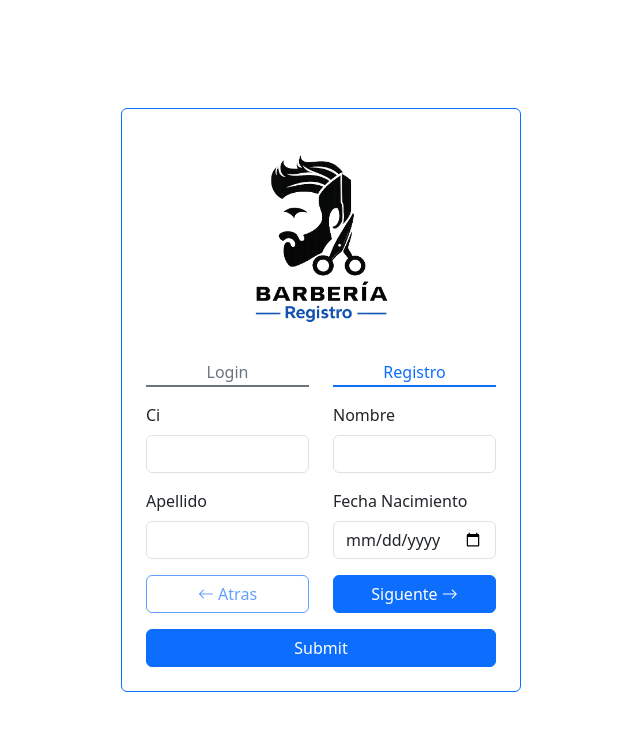
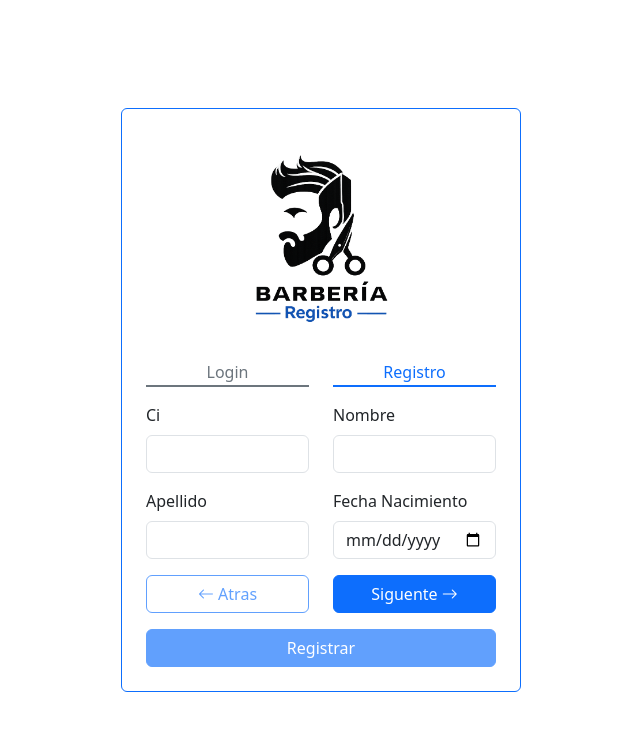
Before and after one commit to 17Franco/sistema-reservas-barberia, an Angular app in the folder BarberiaFrontend/: page /auth in a window 1280 px wide. Both pictures are taken after a click on the button "Registro". Shown: the top 730 px of the page, without its empty margins (319-959 px from the left). Built offline with nearby package versions, Linux system fonts and the light colour scheme.

Commit message:
Implemento Registro Usuario [Frontend]
Valido campos (ci,nombre apellido, cel,)
Realizo solicitud registro Usuario

```diff
--- a/BarberiaFrontend/package.json
+++ b/BarberiaFrontend/package.json
@@ -20,6 +20,7 @@
     "bootstrap": "^5.3.8",
     "bootstrap-icons": "^1.13.1",
     "rxjs": "~7.8.0",
+    "sweetalert2": "^11.26.25",
     "tslib": "^2.3.0"
   },
   "devDependencies": {
--- a/BarberiaFrontend/src/app/components/registro/registro.html
+++ b/BarberiaFrontend/src/app/components/registro/registro.html
@@ -1,46 +1,70 @@
 <form class="row" [formGroup]="formRegistro" (ngSubmit)="registro()">
     @if(step===1){
         <div class="col-6 mb-3 ">
-            <label for="exampleInputEmail1" class="form-label">Ci</label>
-            <input type="number" class="form-control" formControlName="ci" id="cedula" >
+            <label for="cedula" class="form-label">Ci</label>
+            <input type="text" class="form-control" formControlName="ci" id="cedula" [class.is-invalid]="campoInvalido('ci')" >
+            <div class="invalid-feedback">
+                {{obtenerMensajeError("ci")}}
+            </div>
         </div>
         <div class="col-6 mb-3 ">
-            <label for="exampleInputEmail1" class="form-label">Nombre</label>
-            <input type="text" class="form-control" formControlName="nombre" id="name" >
+            <label for="name" class="form-label">Nombre</label>
+            <input type="text" class="form-control" formControlName="nombre" id="name" [class.is-invalid]="campoInvalido('nombre')" >
+             <div class="invalid-feedback">
+                {{obtenerMensajeError("nombre")}}
+            </div>
         </div>
         <div class="col-6 mb-3">
-            <label for="exampleInputPassword1" class="form-label">Apellido</label>
-            <input type="text" class="form-control" formControlName="apellido" id="apellido">
+            <label for="apellido" class="form-label">Apellido</label>
+            <input type="text" class="form-control" formControlName="apellido" id="apellido" [class.is-invalid]="campoInvalido('apellido')">
+             <div class="invalid-feedback">
+                {{obtenerMensajeError("apellido")}}
+            </div>
         </div>
         <div class="col-6 mb-3">
             <label for="exampleInputPassword1" class="form-label">Fecha Nacimiento</label>
-            <input type="date" class="form-control" formControlName="fechaNac" id="fechaNac">
+            <input type="date" class="form-control" formControlName="fechaNac" id="fechaNac" [class.is-invalid]="campoInvalido('fechaNac')">
+            <div class="invalid-feedback">
+                {{obtenerMensajeError("fechaNac")}}
+            </div>
         </div>
 
     }
     @if(step===2){
         <div class="col-12 mb-3">
             <label for="exampleInputPassword1" class="form-label">Numero Celular</label>
-            <input type="numbre" class="form-control" formControlName="cel" id="celular">
+            <input type="numbre" class="form-control" formControlName="cel" id="celular" [class.is-invalid]="campoInvalido('cel')">
+            <div class="invalid-feedback">
+                {{obtenerMensajeError("cel")}}
+            </div>
         </div>
          <div class="col-12  mb-3">
             <label for="exampleInputPassword1" class="form-label">Seleccione Foto Perfil (Opcional)</label>
-            <input type="file" class="form-control" formControlName="foto" id="foto">
+            <input type="file" class="form-control form-control-sm"  id="foto" (change)="onFileChange($event)">
         </div>
 
     }
     @if(step === 3){
         <div class=" mb-3">
             <label for="exampleInputPassword1" class="form-label">Email</label>
-            <input type="email" class="form-control" formControlName="email" id="email">
+            <input type="email" class="form-control" formControlName="email" id="email" [class.is-invalid]="campoInvalido('email')">
+            <div class="invalid-feedback">
+                {{obtenerMensajeError("email")}}
+            </div>
         </div>
         <div class="col-6 mb-3">
             <label for="exampleInputPassword1" class="form-label">Contraseña</label>
-            <input type="password" class="form-control" formControlName="pass" id="pass">
+            <input type="password" class="form-control" formControlName="pass" id="pass" [class.is-invalid]="campoInvalido('pass')">
+            <div class="invalid-feedback">
+                {{obtenerMensajeError("pass")}}
+            </div>
         </div>
         <div class="col-6 mb-3">
             <label for="exampleInputPassword1" class="form-label">Repetir Contraseña</label>
-            <input type="password" class="form-control" id="RepetirPass" formControlName="repetirPass">
+            <input type="password" class="form-control" id="RepetirPass" formControlName="repetirPass" [class.is-invalid]="campoInvalido('repetirPass')">
+            <div class="invalid-feedback">
+                {{obtenerMensajeError("repetirPass")}}
+            </div>
         </div>
     }
     <div class="col-6 mb-3">
@@ -53,6 +77,6 @@
     </div>
 
     <div>
-        <button type="submit" class="btn btn-primary w-100">Submit</button>
+        <button type="submit" class="btn btn-primary w-100" [class.disabled]="btndisabled()" >Registrar</button>
     </div>
 </form>
--- a/BarberiaFrontend/src/app/components/registro/registro.ts
+++ b/BarberiaFrontend/src/app/components/registro/registro.ts
@@ -1,7 +1,9 @@
-import { Component, inject } from '@angular/core';
+import { Component, EventEmitter, inject, Output } from '@angular/core';
 import { NgClass } from '@angular/common';
 import {FormGroup,FormControl, ReactiveFormsModule, Validators} from '@angular/forms';
 import { Auth } from '../../services/auth';
+import { RegistroUsuario } from '../../interfaces/registro-usuario';
+import Swal from 'sweetalert2';
 
 @Component({
   selector: 'app-registro',
@@ -12,6 +14,9 @@ import { Auth } from '../../services/auth';
 export class Registro {
   authService = inject(Auth);
   step: number = 1;
+
+  @Output()
+  volverLogin = new EventEmitter<void>();
 
   sigStep(){
     if(this.step<3){
@@ -27,7 +32,9 @@ export class Registro {
 
   formRegistro= new FormGroup({
     ci: new FormControl('',
-      [Validators.required]
+      [Validators.required,
+       Validators.pattern(/^\d{8}$/)
+      ]
     ),
 
     nombre: new FormControl('',
@@ -42,12 +49,16 @@ export class Registro {
     ),
     fechaNac: new FormControl('',
 
-      [Validators.required]
+      [Validators.required,
+        validadFecha
+      ]
 
     ),
     cel: new FormControl('',
 
-      [Validators.required]
+      [Validators.required,
+       Validators.pattern(/^09\d{7}$/)
+      ]
 
     ),
     email: new FormControl('',
@@ -71,10 +82,119 @@ export class Registro {
   });
 
   registro(){
-    let datos =this.formRegistro.value;
-    console.log(datos);
-      //debo verificar campos quie no sean vacios u otros que sea in o string o email validos
+    if(this.formRegistro.invalid){
+      return
+    }
+
+    if(this.formRegistro.valid){
+      let datos =this.formRegistro.value;
+
+      const formData = new FormData();
+
+      formData.append('ci', datos.ci!);
+      formData.append('nombre', datos.nombre!);
+      formData.append('apellido', datos.apellido!);
+      formData.append('fechaNac', datos.fechaNac!);
+      formData.append('cel', datos.cel!);
+      formData.append('email', datos.email!);
+      formData.append('pass', datos.pass!);
+      if(datos.foto){
+        formData.append('foto', datos.foto);
+      }
+
+      this.authService.registrarUsuario(formData).subscribe({
+        next: (res:any) => {
+          if(res){
+            console.log("Registro Realizado correctamente");
+            //si todo salio bien muestro
+            Swal.fire({
+              title: 'Cliente Registrado',
+              text: 'Cuenta creada correctamente correctamente',
+              icon: 'success'
+            }).then( (result) =>{
+              if(result.isConfirmed){
+                this.volverLogin.emit();
+              }
+            })
+
+          }
+        },
+        error: (err) => {
+            console.error(err);
+
+          }
+      });
+    };
+
+    //debo verificar campos quie no sean vacios u otros que sea in o string o email validos
+  }
+
+  onFileChange(event: any) {
+
+    const file = event.target.files[0];
+
+    this.formRegistro.patchValue({
+      foto: file
+    });
+  }
+
+
+  obtenerMensajeError(campo:string){
+      let control = this.formRegistro.get(campo);
+
+      if(control?.hasError('required')){
+        return 'Debe completar el campo';
+      }
+
+      if(control?.hasError('pattern')){
+
+        if(campo == 'ci'){
+          return 'Ingrese una cédula válida';
+        }
+
+        if(campo == 'cel'){
+          return 'Ingrese un celular válido';
+        }
+      }
+
+      if(control?.hasError('edadMinima')){
+        return 'Debe ser mayor a 12';
+      }
+      if(control?.hasError('edadMaxima')){
+        return 'Debe ser menor de 100';
+      }
+
+
+
+      return '';
+  }
+
+
+  btndisabled(){
+    return this.formRegistro.invalid;
 
   }
+  campoInvalido(nombre:string){
+      const campo = this.formRegistro.get(nombre);
 
+      return (campo?.invalid && (campo?.touched ||  campo?.dirty)) ;
+
+  }
 }
+
+function validadFecha(control:any){
+  //nesesito que minmio tenga 12 anios
+  //que no tenga mas de 100
+  let fechaNacimiento = new Date(control.value);
+  let hoy = new Date();
+
+  let edad = hoy.getFullYear() - fechaNacimiento.getFullYear();
+
+  if(edad < 12){
+    return {edadMinima:true};
+  }else if(edad > 100){
+    return{edadMaxima:true};
+  }
+
+  return null;
+}
--- /dev/null
+++ b/BarberiaFrontend/src/app/interfaces/registro-usuario.ts
@@ -0,0 +1,11 @@
+export interface RegistroUsuario {
+    //lo dejo pero no se usas
+    ci: string,
+    nombre: string,
+    apellido: string,
+    fecha: string,
+    cel: string,
+    email:string,
+    pass:string,
+    foto: File | null;
+}
--- a/BarberiaFrontend/src/app/pages/login-registro/login-registro.html
+++ b/BarberiaFrontend/src/app/pages/login-registro/login-registro.html
@@ -31,7 +31,7 @@
                     }
                     @if (modo === 'Registro'){
 
-                        <app-registro></app-registro>
+                        <app-registro (volverLogin)="cambiarALogin()"></app-registro>
                     }
                 </div>
             </div>
--- a/BarberiaFrontend/src/app/pages/login-registro/login-registro.ts
+++ b/BarberiaFrontend/src/app/pages/login-registro/login-registro.ts
@@ -16,4 +16,8 @@ export class LoginRegistro {
   cambiarModo(modo: string){
     this.modo = modo;
   }
+
+  cambiarALogin(){
+    this.modo="Login"
+  }
 }
--- a/BarberiaFrontend/src/app/services/auth.ts
+++ b/BarberiaFrontend/src/app/services/auth.ts
@@ -1,5 +1,6 @@
 import { Injectable,  inject } from '@angular/core';
 import { HttpClient } from '@angular/common/http';
+import { RegistroUsuario } from '../interfaces/registro-usuario';
 
 @Injectable({
   providedIn: 'root',
@@ -50,4 +51,9 @@ export class Auth {
       tipo: tipo
     };
   }
+
+  registrarUsuario(datos:FormData){
+    console.log("llego");
+    return this.http.post(`${this.apiUrl}/usuarios`, datos);
   }
+}
```
Also changed, not shown: 2 other files (tests, documents, lock files or other folders). Lines whose indentation alone changed are shown as unchanged.
